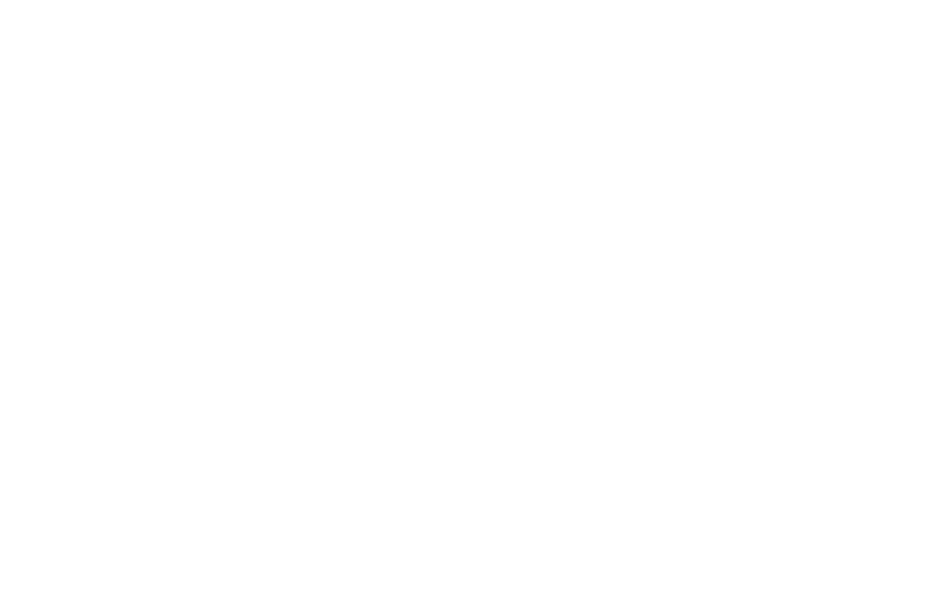
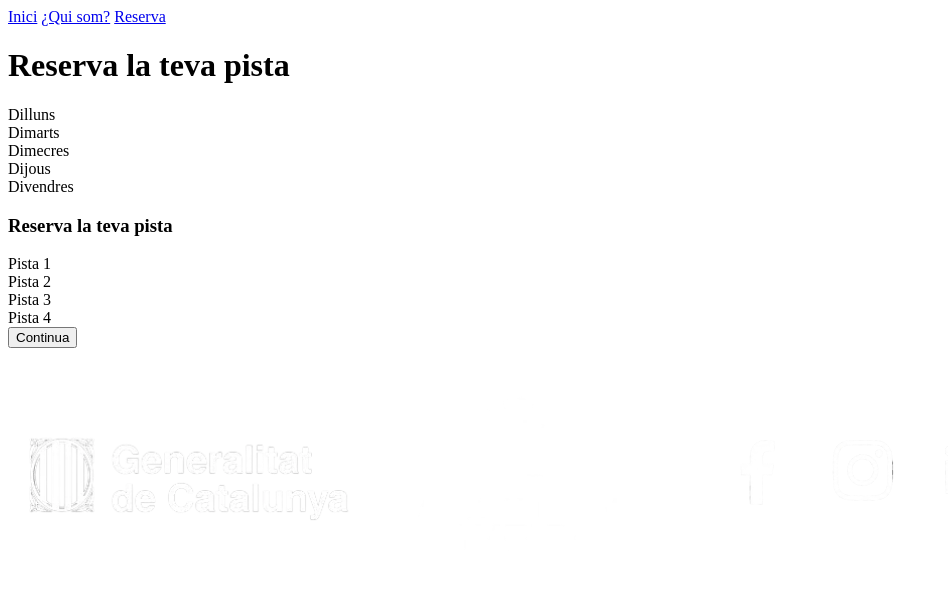
Before and after one commit to santiavilaplaza/PadelTecnocampus, a plain HTML site: page pagina_reserva.html in a window 1280 px wide. Shown: the whole page, without its empty margins (0-948 px from the left). Drawn offline with Linux system fonts and the light colour scheme.

Commit message:
Estructura html 6 pàg + image footer

```diff
--- a/equip.html
+++ b/equip.html
@@ -2,10 +2,18 @@
 <html lang="ca">
 <head>
     <meta charset="UTF-8">
-    <meta name="viewport" content="width=device-width, initial-scale=1.0">
-    <title>Equip</title>
+    <meta name="Pàgina d'inici" content="width=device-width, initial-scale=1.0">
+    <title>Inici</title>
+    <link rel="icon" href="">
 </head>
 <body>
+    <header>
+        <nav>
+            <a href="index.html">Inici</a>
+            <a href="equip.html">¿Qui som?</a>
+            <a href="pagina_reserva.html">Reserva</a>
+        </nav>
+    </header>
     <h1>
         Equip Padel Tecnocampus:
     </h1>
@@ -20,5 +28,8 @@
             Santi Ávila
         </li>
     </ul>
+    <footer>
+        <img src="images/image.png" alt="Contacte">
+    </footer>
 </body>
 </html>
--- a/pagina_reserva.html
+++ b/pagina_reserva.html
@@ -0,0 +1,39 @@
+<!DOCTYPE html>
+<html lang="ca">
+<head>
+    <meta charset="UTF-8">
+    <meta name="Pàgina de reserva" content="width=device-width, initial-scale=1.0">
+    <title>Inici</title>
+    <link rel="icon" href="">
+</head>
+<body>
+    <header>
+        <nav>
+            <a href="index.html">Inici</a>
+            <a href="equip.html">¿Qui som?</a>
+            <a href="pagina_reserva.html">Reserva</a>
+        </nav>
+    </header>
+    <h1>
+        Reserva la teva pista
+    </h1>
+    <div class="dia">Dilluns</div>
+    <div class="dia">Dimarts</div>
+    <div class="dia">Dimecres</div>
+    <div class="dia">Dijous</div>
+    <div class="dia">Divendres</div>
+    <h3>
+        Reserva la teva pista
+    </h3>
+    <div class="numPista">Pista 1</div>
+    <div class="numPista">Pista 2</div>
+    <div class="numPista">Pista 3</div>
+    <div class="numPista">Pista 4</div>
+    <button>
+        Continua
+    </button>
+    <footer>
+        <img src="images/image.png" alt="Contacte">
+    </footer>
+</body>
+</html>
```
Also changed, not shown: error.html (+30 -0 lines), index.html (+5 -2 lines), pagina_horaris.html (+38 -0 lines), pagina_resum.html (+32 -0 lines), images/image.png (added).
